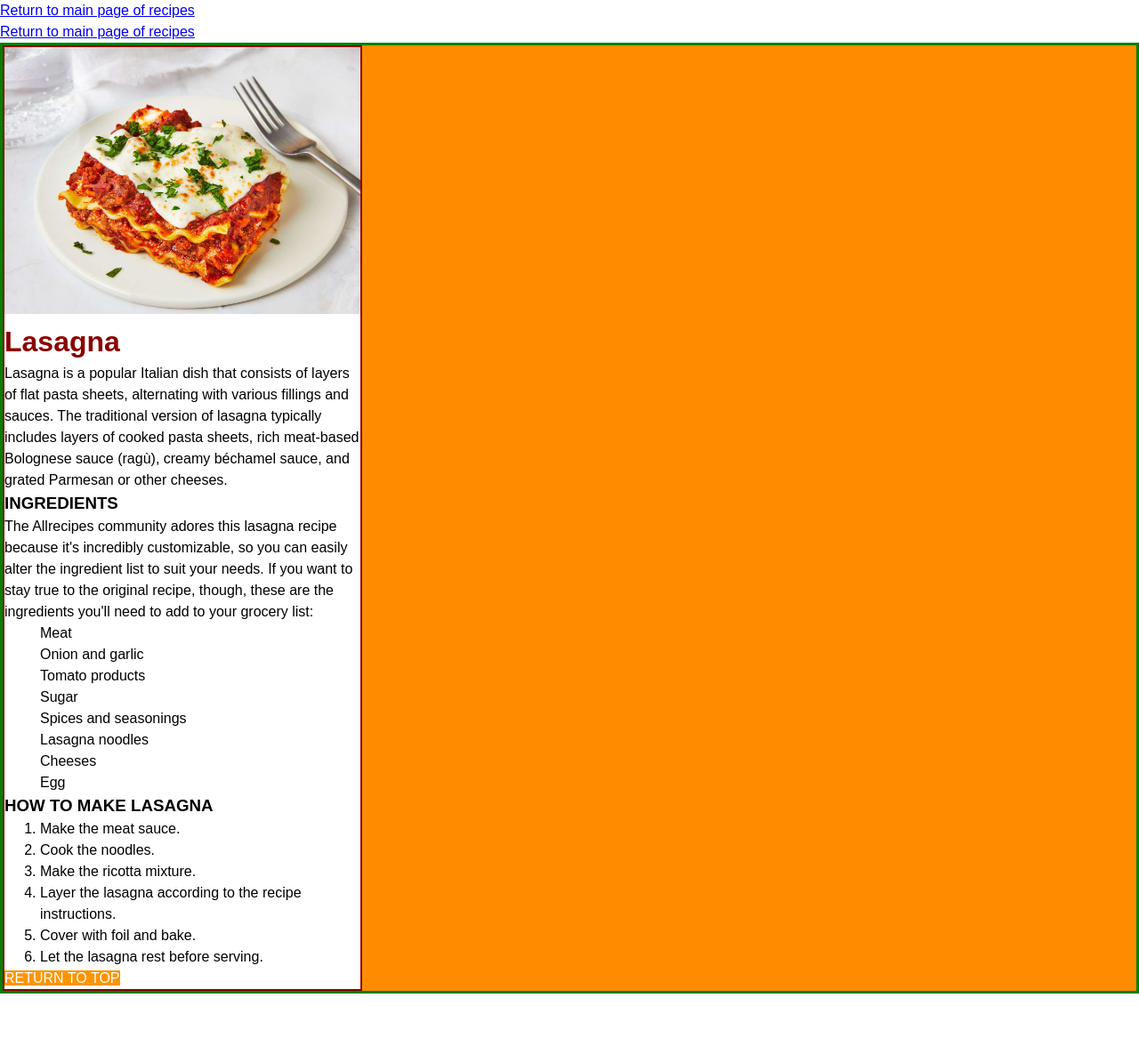
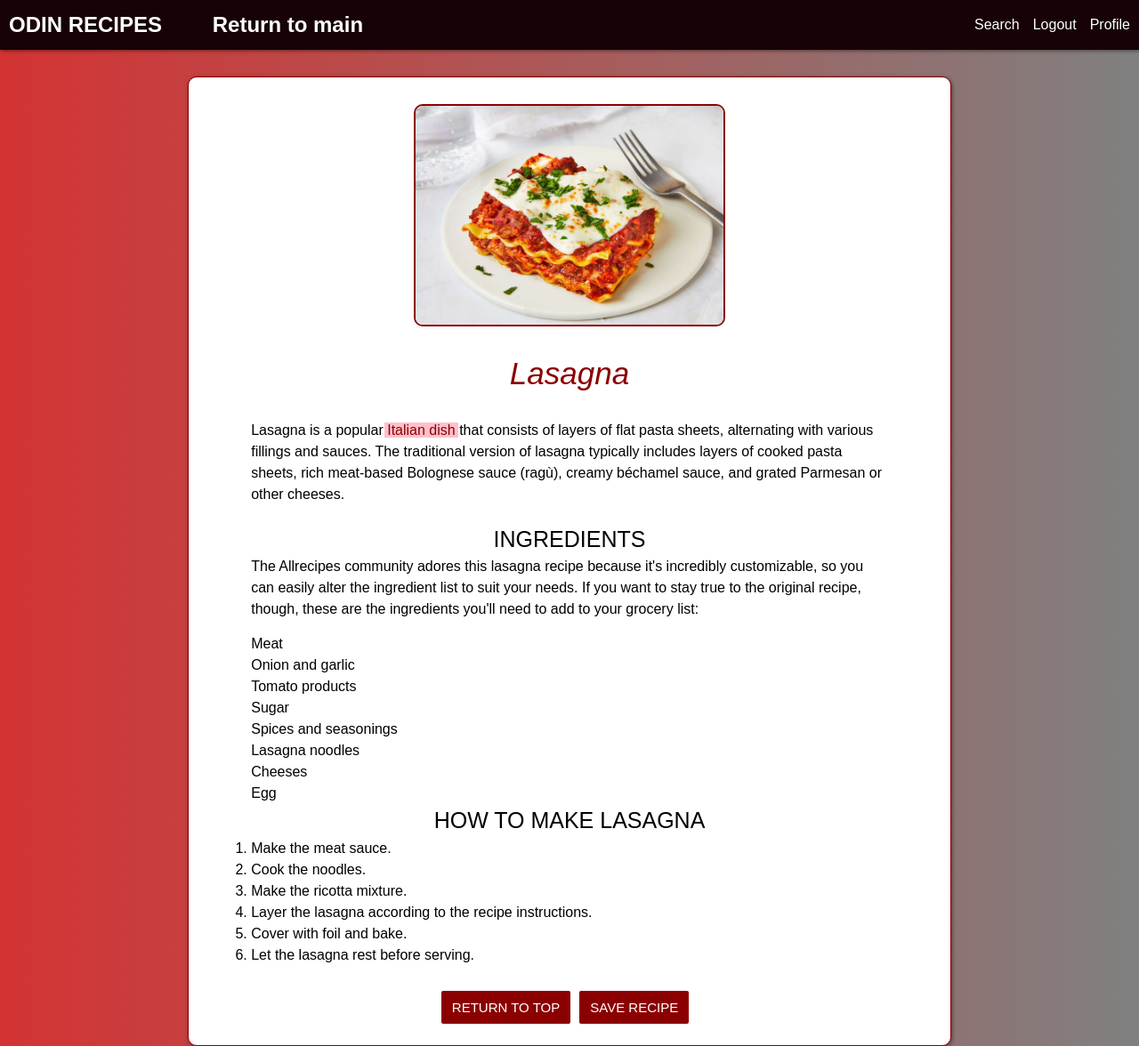
Before and after one commit to Ivan-Kukshyn/odin-recipes, a plain HTML site: page recipes/lasagna.html in a window 1280 px wide. Shown: the top 1176 px of the page at 89% size. Before the commit the page ends 1117 px from the top, so only its background shows below. Drawn offline with Linux system fonts and the light colour scheme.

Commit message:
modified files

```diff
--- a/index.css
+++ b/index.css
@@ -1,42 +1,116 @@
 * {
     line-height: 1.5;
+    padding: 0;
+    margin: 0;
+    box-sizing: border-box;
+    font-family: Arial, Helvetica, sans-serif
+}
+
+header {
+    display: flex;
+    align-items: center;
+    justify-content: space-between;
+    padding: 10px;
+    background: rgb(23, 3, 5);
+    box-shadow: 1px 1px 4px rgba(0, 0, 0, .5);
+}
+
+.header_logo {
+    font-size: 24px;
+    font-weight: bold;
+}
+
+.header_logo a {
+    color: white;
+    text-decoration: none;
+    font-size: 24px;
+    font-weight: bold;
+}
+
+nav ul {
+    list-style: none;
+    display: flex;
+}
+
+nav ul li {
+    margin-right: 15px;
+}
+
+nav ul li:last-child {
+    margin-right: 0;
+}
+
+nav ul li a {
+    color: #fff;
+    text-decoration: none;
+}
+
+nav ul li a:hover {
+    text-decoration: underline;
 }
 
 body {
-    text-align: center;
-    background: linear-gradient(45deg, darkgrey, rgb(255, 30, 0));
-    font-family: Arial, Helvetica, sans-serif;
+    width: 100%;
+    background: linear-gradient(90deg, rgb(212, 51, 51), grey);
 }
 
 .container {
+    margin: 30px;
+    display: flex;
+    justify-content: center;
+    align-items: center;
+}
+
+.recipe-content {
+    padding: 30px 40px;
+    position: relative;
     text-transform: uppercase;
     background: white;
-    width: 300px;
-    height: 400px;
-    border: 8px solid darkred;
+    height: 70%;
+    width: 70%;
+    border: 1px solid darkred;
     border-radius: 10px;
-    position: absolute;
-    top: 50%;
-    left: 50%;
-    transform: translate(-50%, -50%);
+    box-shadow: 1px 1px 4px rgba(0, 0, 0, .5);
 }
 
-.recipes-pages {
-    font-size: large;
-    position: relative;
-    right: 20px;
-
+.container h1 {
+    text-align: center;
+    color: darkred;
+    font-size: 35px;
+    font-weight: 400;
+    margin-bottom: 25px;
 }
 
-img {
-    width: 400px;
-    height: 300px;
+.container h3 {
+    text-align: center;
+    font-size: 25px;
+    font-weight: 400;
 }
 
-ul {
+.container a {
+    text-decoration: none;
+    color: black;
+    text-align: center;
+    font-size: 25px;
+    font-weight: 400;
+}
+
+.container li {
+    text-decoration: none;
+    color: black;
+    text-align: center;
+    padding-bottom: 10px;
+    font-size: 25px;
+    font-weight: 400;
+}
+
+.container ul {
+    text-align: center;
     list-style: none;
 }
 
-h1 {
-    color: darkred;
+.recipe-pages {
+    margin: 20px;
+    border: 1px solid darkred;
+    border-radius: 10px;
 }
--- a/recipes/lasagna.html
+++ b/recipes/lasagna.html
@@ -5,21 +5,33 @@
     <meta charset="UTF-8">
     <meta name="viewport" content="width=device-width, initial-scale=1.0">
     <title>Lasagna recipe</title>
-    <link rel="stylesheet" href="style.css" />
+    <link rel="icon" href=" " type=" ">
+    <link rel="stylesheet" href="recipes.css" />
 </head>
 
 <body>
-    <div class="return-to-main">
-        <a href="../index.html">Return to main page of recipes</a>
-    </div>
-    <a href="../index.html">Return to main page of recipes</a>
+    <header class="header" id="header">
+        <div class="header_logo">
+            <a href="../index.html">ODIN RECIPES</a>
+            <a href="../index.html">Return to main</a>
+        </div>
+        <nav>
+            <ul class="header_items_list">
+                <li class="header_search"><a href="#">Search</a></li>
+                <li class="header_logout"><a href="#">Logout</a></li>
+                <li class="header_profile"><a href="#">Profile</a></li>
+            </ul>
+        </nav>
+        </div>
+    </header>
     <div class="container" id="container">
         <div class="recipe-card feature">
             <img src="../images/lasagna.jpg" alt="Lasagna">
             <div class="recipe-content">
                 <h1 id="header">Lasagna</h1>
                 <p>
-                    Lasagna is a popular Italian dish that consists of layers of flat pasta sheets, alternating with
+                    Lasagna is a popular <span class="highlight">Italian dish</span> that consists of layers of flat
+                    pasta sheets, alternating with
                     various fillings and sauces. The traditional version of lasagna typically includes layers of cooked
                     pasta sheets, rich meat-based Bolognese sauce (ragù), creamy béchamel sauce, and grated Parmesan or
                     other cheeses.
@@ -38,7 +50,7 @@
                     <li>Cheeses</li>
                     <li>Egg</li>
                 </ul>
-                <h3><strong>How to Make Lasagna</strong></h3>
+                <h3>How to Make Lasagna</h3>
                 <ol>
                     <li>Make the meat sauce.</li>
                     <li>Cook the noodles.</li>
@@ -49,7 +61,7 @@
                 </ol>
                 <ul>
             </div>
-            <a href="#header">Return to top</a>
+            <a href="#header">Return to top</a><a href="../index.html">Save recipe</a>
         </div>
     </div>
 </body>
--- /dev/null
+++ b/recipes/recipes.css
@@ -0,0 +1,210 @@
+/* ========== CHALLENGE 1 ========== //
+//
+// Use the type selector to:
+// 1. Set the image width to 200px
+// 2. Set the list style of <ul> to none
+// 3. Add a dark red color to the <h1>
+//
+*/
+
+/* ========== CHALLENGE 1 ========== //
+//
+// Add some padding and margins to our elements, give the
+//      -- recipe-card an equal margin of 20px
+//      and a padding of 50px
+//      -- recipe-content an equal padding of 20px
+//      -- paragraphs a bottom margin of 20px
+//      -- link an equal margin of 20px
+//      and a padding of 10px (top and bottom) 12px (left and right)
+*/
+
+/* ========== CHALLENGE 2 ========== //
+//
+// 1. Style the recipe card so that it has a
+//      -- background color of #FFFAFA
+//      -- text is aligned center
+// 2. Set text inside recipe-content to align left
+//
+*/
+
+/* ========== CHALLENGE 3 ========== //
+//
+// 1. Change <h2> or <h3> elements within a <ul> and <li> to be 16px
+// 2. Update recipe card link styles, set:
+//      -- background color to #fc9400
+//      -- text color to white
+//      -- remove underline
+*/
+
+* {
+    line-height: 1.5;
+    padding: 0;
+    margin: 0;
+    box-sizing: border-box;
+    font-family: Arial, Helvetica, sans-serif;
+}
+
+body {
+    width: 100%;
+    background: linear-gradient(90deg, rgb(212, 51, 51), grey);
+}
+
+header {
+    display: flex;
+    align-items: center;
+    justify-content: space-between;
+    padding: 10px;
+    background: rgb(23, 3, 5);
+    color: white;
+    box-shadow: 1px 1px 4px rgba(0, 0, 0, .5);
+}
+
+.header_logo {
+    font-size: 24px;
+    font-weight: bold;
+}
+
+.header_logo a {
+    padding-right: 50px;
+    color: white;
+    text-decoration: none;
+    font-size: 24px;
+    font-weight: bold;
+}
+
+nav ul {
+    list-style: none;
+    display: flex;
+}
+
+nav ul li {
+    margin-right: 15px;
+}
+
+nav ul li:last-child {
+    margin-right: 0;
+}
+
+nav ul li a {
+    color: #fff;
+    text-decoration: none;
+}
+
+nav ul li a:hover {
+    text-decoration: underline;
+}
+
+.container {
+    display: flex;
+    justify-content: center;
+    align-items: center;
+}
+
+.container p {
+    margin-bottom: 20px;
+}
+
+.container h1 {
+    font-style: italic;
+    text-align: center;
+    color: darkred;
+    font-size: 35px;
+    font-weight: 400;
+    margin-bottom: 25px;
+}
+
+.container h3 {
+    text-transform: uppercase;
+    text-align: center;
+    font-size: 25px;
+    font-weight: 400;
+}
+
+.container a {
+    text-decoration: none;
+    color: black;
+    text-align: center;
+    font-size: 25px;
+    font-weight: 400;
+}
+
+.container li {
+    text-decoration: none;
+    color: black;
+    font-weight: 400;
+}
+
+.container ul {
+    padding-top: 15px;
+    list-style: none;
+}
+
+span.highlight {
+    background-color: pink;
+    color: darkred;
+    padding: 0 3px;
+    margin: 0 -3px;
+}
+
+.gallery {
+    display: flex;
+    align-items: center;
+    column-gap: 20px;
+    overflow-x: scroll;
+    scroll-snap-type: x mandatory;
+}
+
+.gallery-item {
+    scroll-snap-align: center;
+    min-width: 75%;
+}
+
+.gallery_image {
+    width: 100%;
+    height: 100%;
+    object-fit: cover;
+}
+
+.recipe-card a {
+    margin-right: 10px;
+    font-size: 15px;
+    position: relative;
+    text-transform: uppercase;
+    padding: 10px 12px 10px 12px;
+}
+
+.recipe-card img {
+    border-radius: 10px;
+    margin: 0 -60px;
+    width: 350px;
+    height: 250px;
+    border: 2px solid darkred;
+}
+
+.recipe-card {
+    border-radius: 10px;
+    text-align: center;
+    margin: 30px auto;
+    padding: 30px 50px;
+    width: 400px;
+    box-shadow: 1px 1px 4px rgba(0, 0, 0, .5);
+}
+
+.recipe-content {
+    padding: 20px;
+    text-align: left;
+}
+
+.recipe-card.feature {
+    width: 67%;
+    height: 70%;
+    background: white;
+    border: 1px solid darkred;
+}
+
+.recipe-card a {
+    background-color: darkred;
+    color: #fff;
+    text-decoration: none;
+    border-radius: 2px;
+}
--- a/recipes/style.css
+++ /dev/null
@@ -1,83 +0,0 @@
-* {
-    margin: 0;
-    line-height: 1.5;
-}
-
-body {
-    font-family: Arial, Helvetica, sans-serif;
-}
-
-.container {
-    display: flex;
-    background: darkorange;
-    border: 3px solid green;
-}
-
-.recipe-card h3,
-.recipe-card a {
-    text-transform: uppercase;
-}
-
-/* ========== CHALLENGE 1 ========== //
-//
-// Use the type selector to:
-// 1. Set the image width to 200px
-// 2. Set the list style of <ul> to none
-// 3. Add a dark red color to the <h1>
-//
-*/
-img {
-    width: 400px;
-    height: 300px;
-}
-
-ul {
-    list-style: none;
-}
-
-h1 {
-    color: darkred;
-}
-
-/* ========== CHALLENGE 2 ========== //
-//
-// 1. Style the recipe card so that it has a
-//      -- background color of #FFFAFA
-//      -- text is aligned center
-// 2. Set text inside recipe-content to align left
-//
-*/
-
-.recipe-card {
-    width: 400px;
-}
-
-.recipe-content {
-    text-align: left;
-}
-
-.recipe-card.feature {
-    background: white;
-    border: 2px solid darkred;
-}
-
-/* ========== CHALLENGE 3 ========== //
-//
-// 1. Change <h2> or <h3> elements within a <ul> and <li> to be 16px
-// 2. Update recipe card link styles, set:
-//      -- background color to #fc9400
-//      -- text color to white
-//      -- remove underline
-*/
-
-.recipe-card a {
-    width: 400px;
-    background-color: #fc9400;
-    color: #fff;
-    text-decoration: none;
-    text-align: center;
-}
-
-ul li h3 {
-    font-size: 16px;
-}
```
Also changed, not shown: index.html (+19 -10 lines), recipes/chicken-soup.html (+17 -4 lines), recipes/olivie.html (+16 -3 lines).
